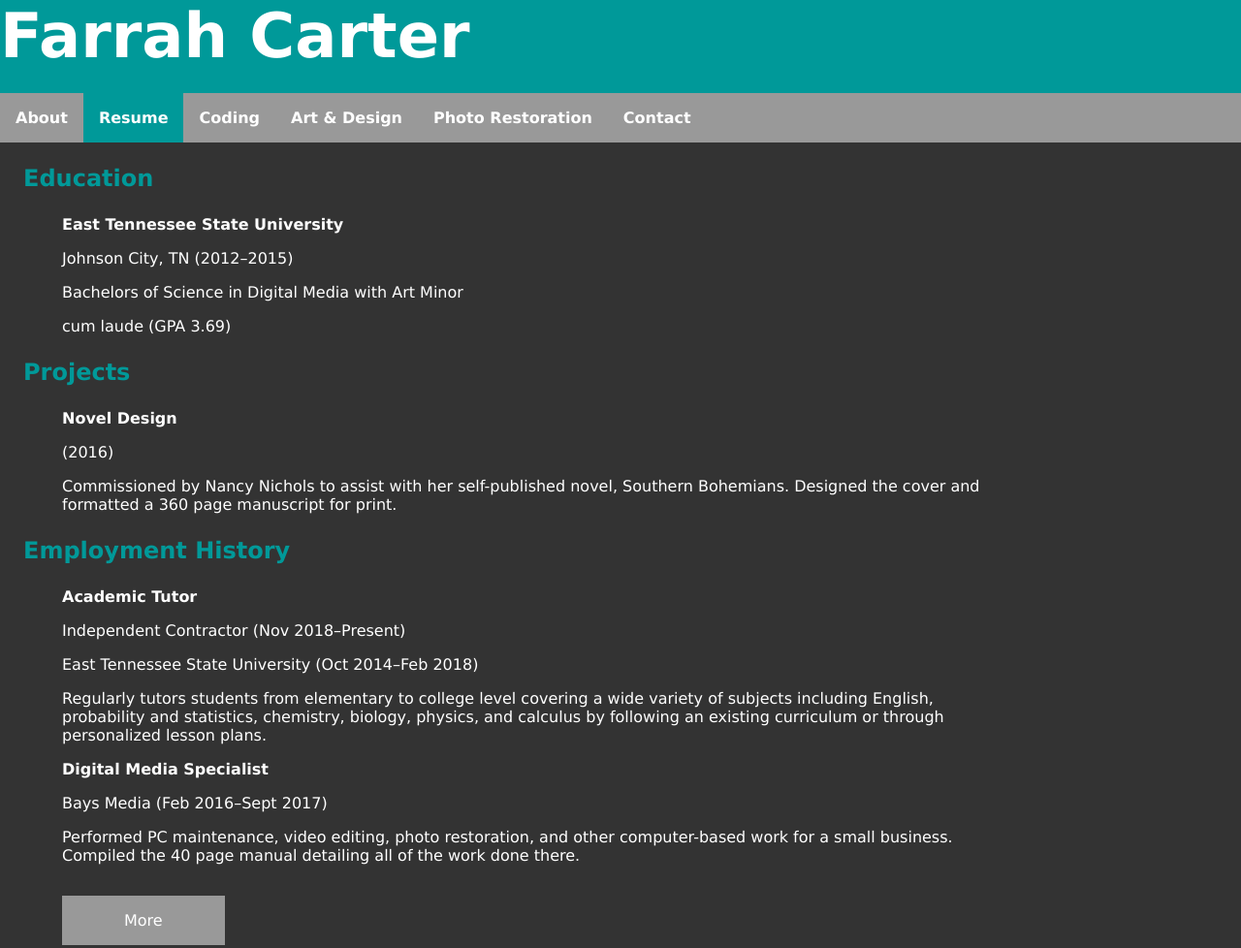
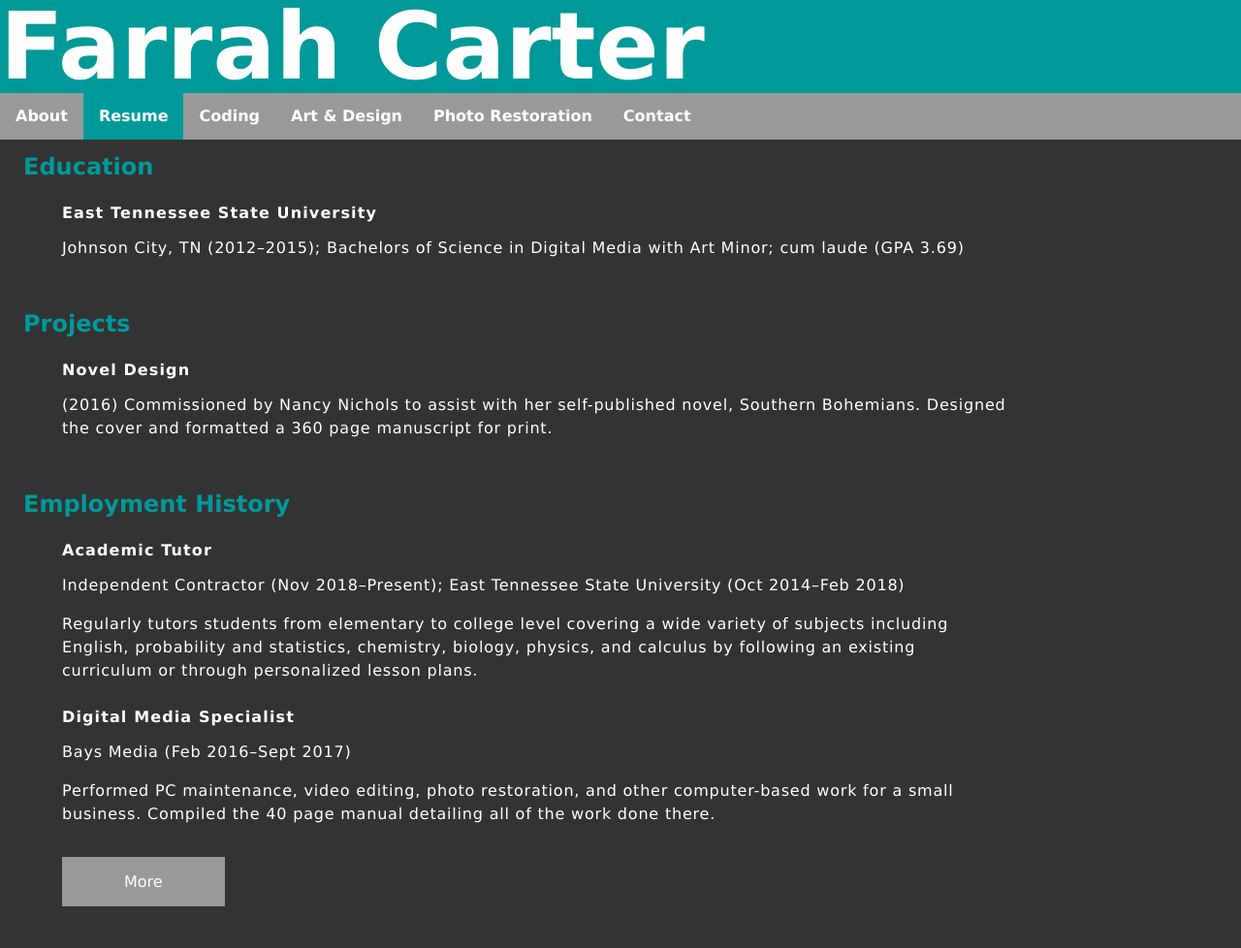
Before and after one commit to carterfa/portfolio-website, a plain HTML site: page resume.html in a window 1280 px wide. Shown: the top 978 px of the page at 97% size. Drawn offline with Linux system fonts and the light colour scheme; a web font is replaced by a local one.

Commit message:
Add reset css, changed fonts

```diff
--- /dev/null
+++ b/assets/css/reset.css
@@ -0,0 +1,48 @@
+/* http://meyerweb.com/eric/tools/css/reset/
+   v2.0 | 20110126
+   License: none (public domain)
+*/
+
+html, body, div, span, applet, object, iframe,
+h1, h2, h3, h4, h5, h6, p, blockquote, pre,
+a, abbr, acronym, address, big, cite, code,
+del, dfn, em, img, ins, kbd, q, s, samp,
+small, strike, strong, sub, sup, tt, var,
+b, u, i, center,
+dl, dt, dd, ol, ul, li,
+fieldset, form, label, legend,
+table, caption, tbody, tfoot, thead, tr, th, td,
+article, aside, canvas, details, embed,
+figure, figcaption, footer, header, hgroup,
+menu, nav, output, ruby, section, summary,
+time, mark, audio, video {
+	margin: 0;
+	padding: 0;
+	border: 0;
+	font-size: 100%;
+	font: inherit;
+	vertical-align: baseline;
+}
+/* HTML5 display-role reset for older browsers */
+article, aside, details, figcaption, figure,
+footer, header, hgroup, menu, nav, section {
+	display: block;
+}
+body {
+	line-height: 1;
+}
+ol, ul {
+	list-style: none;
+}
+blockquote, q {
+	quotes: none;
+}
+blockquote:before, blockquote:after,
+q:before, q:after {
+	content: '';
+	content: none;
+}
+table {
+	border-collapse: collapse;
+	border-spacing: 0;
+}
--- a/assets/css/style.css
+++ b/assets/css/style.css
@@ -3,7 +3,7 @@ html, body {
     padding: 0;
     margin: 0;
     font-size: 1em;
-    font-family: Futura, Verdana, Geneva, Tahoma, sans-serif;
+    font-family: futura-pt, Verdana, Geneva, Tahoma, sans-serif;
 }
 
 body {
@@ -54,11 +54,11 @@ footer{
 
 h1 {
     color: white;
-    font-size: 4em;
+    font-size: 6em;
     margin: 0em 0em 0em 0em;
     font-weight: bold;
     text-align: left;
-    font-family: Futura, Verdana, Geneva, Tahoma, sans-serif;
+    font-family: futura-pt, Verdana, Geneva, Tahoma, sans-serif;
 }
 
 #toptext{
@@ -67,31 +67,35 @@ h1 {
     margin: 0em 0em 1.5em 0em;
     font-weight: bold;
     text-align: left;
-    font-family: Futura, Verdana, Geneva, Tahoma, sans-serif;
+    font-family: futura-pt, Verdana, Geneva, Tahoma, sans-serif;
 }
 
 h2 {
     color: #009999;
     font-size: 1.5em;
-    margin: 1em 1em 1em 1em;
-    font-family: Futura, Verdana, Geneva, Tahoma, sans-serif;
+    font-weight: bold;
+    margin: 2.25em 1em 0em 1em;
+    font-family: futura-pt, Verdana, Geneva, Tahoma, sans-serif;
 }
 
-h3 {
+h3, label {
+    color: white;
+    margin: 1.75em 15em 1em 4em;
+    padding: 0em;
+    font-size: 1em;
+    font-weight: bold;
+    letter-spacing: .07em;
+    font-family: futura-pt, Verdana, Geneva, Tahoma, sans-serif;
+}
+
+p, form {
     color: white;
     margin: 1em 15em 1em 4em;
     padding: 0em;
     font-size: 1em;
-    font-weight: bold;
-    font-family: Futura, Verdana, Geneva, Tahoma, sans-serif;
-}
-
-p, form, label{
-    color: white;
-    margin: 1em 15em 1em 4em;
-    padding: 0em;
-    font-size: 1em;
-    font-family: Futura, Verdana, Geneva, Tahoma, sans-serif;
+    line-height: 1.5;
+    letter-spacing: .05em;
+    font-family: futura-pt, Verdana, Geneva, Tahoma, sans-serif;
 }
 
 form{
@@ -107,7 +111,7 @@ nav{
     background-color: #999999;
     font-size: 1em;
     font-weight: bold;
-    font-family: Futura, Verdana, Geneva, Tahoma, sans-serif;
+    font-family: futura-pt, Verdana, Geneva, Tahoma, sans-serif;
     width: 100vw;
     position: fixed;
     top:6em;
@@ -163,7 +167,7 @@ button {
     font-size: 1em;
     margin: 1em 4em 1em 4em;
     padding: 1em 4em 1em 4em;
-    font-family: Futura, Verdana, Geneva, Tahoma, sans-serif;
+    font-family: futura-pt, Verdana, Geneva, Tahoma, sans-serif;
 }
 
 button:hover{
--- a/resume.html
+++ b/resume.html
@@ -3,6 +3,8 @@
 
 <head>
     <meta charset="utf-8">
+    <link rel="stylesheet" type="text/css" href="assets/css/reset.css">
+    <link rel="stylesheet" href="https://use.typekit.net/evs6zet.css">
     <link rel="stylesheet" type="text/css" href="assets/css/style.css">
     <script src="script.js"></script>
     <title>Resume</title>
@@ -24,20 +26,16 @@
     <div>
         <h2>Education</h2>
         <p><h3>East Tennessee State University</h3></p>
-        <p>Johnson City, TN (2012–2015)</p>
-        <p>Bachelors of Science in Digital Media with Art Minor</p>
-        <p>cum laude (GPA 3.69)</p>
+        <p>Johnson City, TN (2012–2015); Bachelors of Science in Digital Media with Art Minor; cum laude (GPA 3.69)</p>
 
         <h2>Projects</h2>
         <p><h3>Novel Design</h3></p>
-        <p>(2016)</p>
-        <p>Commissioned by Nancy Nichols to assist with her self-published novel, Southern Bohemians. Designed the cover
+        <p>(2016) Commissioned by Nancy Nichols to assist with her self-published novel, Southern Bohemians. Designed the cover
             and formatted a 360 page manuscript for print.</p>
 
         <h2>Employment History</h2>
         <p><h3>Academic Tutor</h3></p>
-        <p>Independent Contractor (Nov 2018–Present)</p>
-        <p>East Tennessee State University (Oct 2014–Feb 2018)</p>
+        <p>Independent Contractor (Nov 2018–Present); East Tennessee State University (Oct 2014–Feb 2018)</p>
         <p>Regularly tutors students from elementary to college level covering a wide variety of subjects including
             English, probability and statistics, chemistry, biology, physics, and calculus by following an existing
             curriculum or through personalized lesson plans. </p>
```
Also changed, not shown: artdesign.html (+2 -0 lines), coding.html (+2 -0 lines), contact.html (+2 -0 lines), index.html (+2 -0 lines), photorestoration.html (+2 -0 lines).
